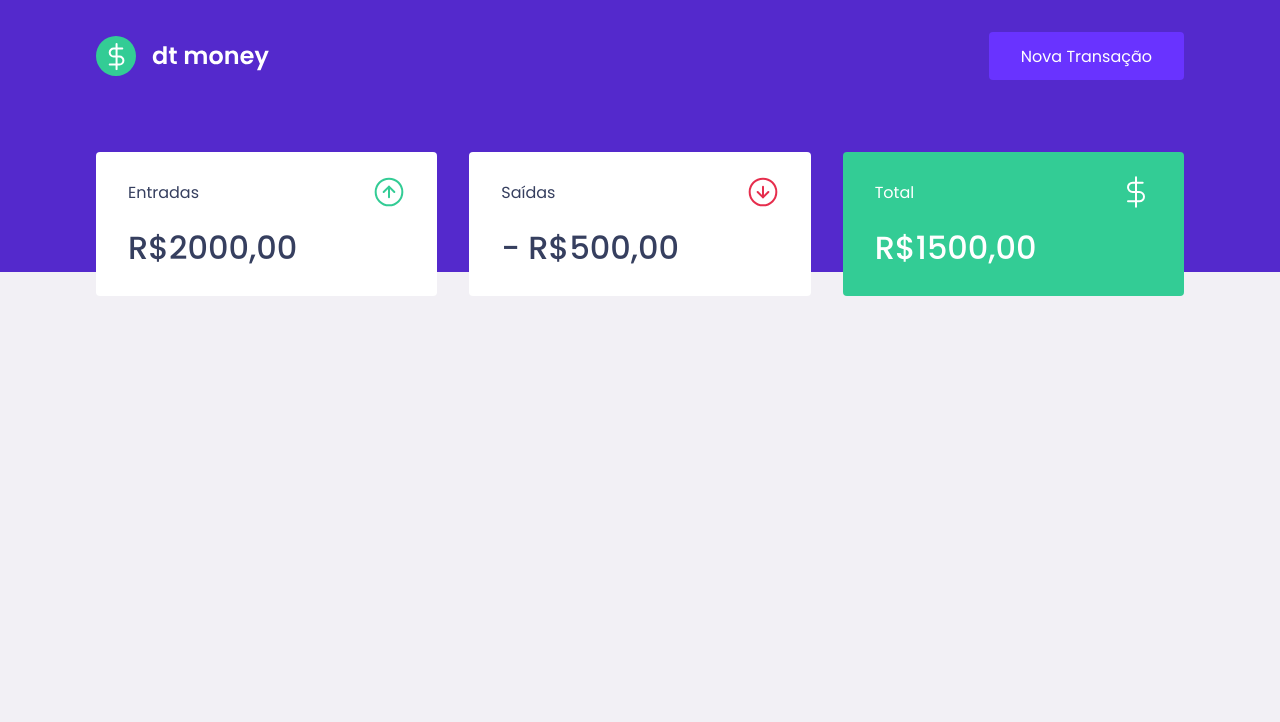
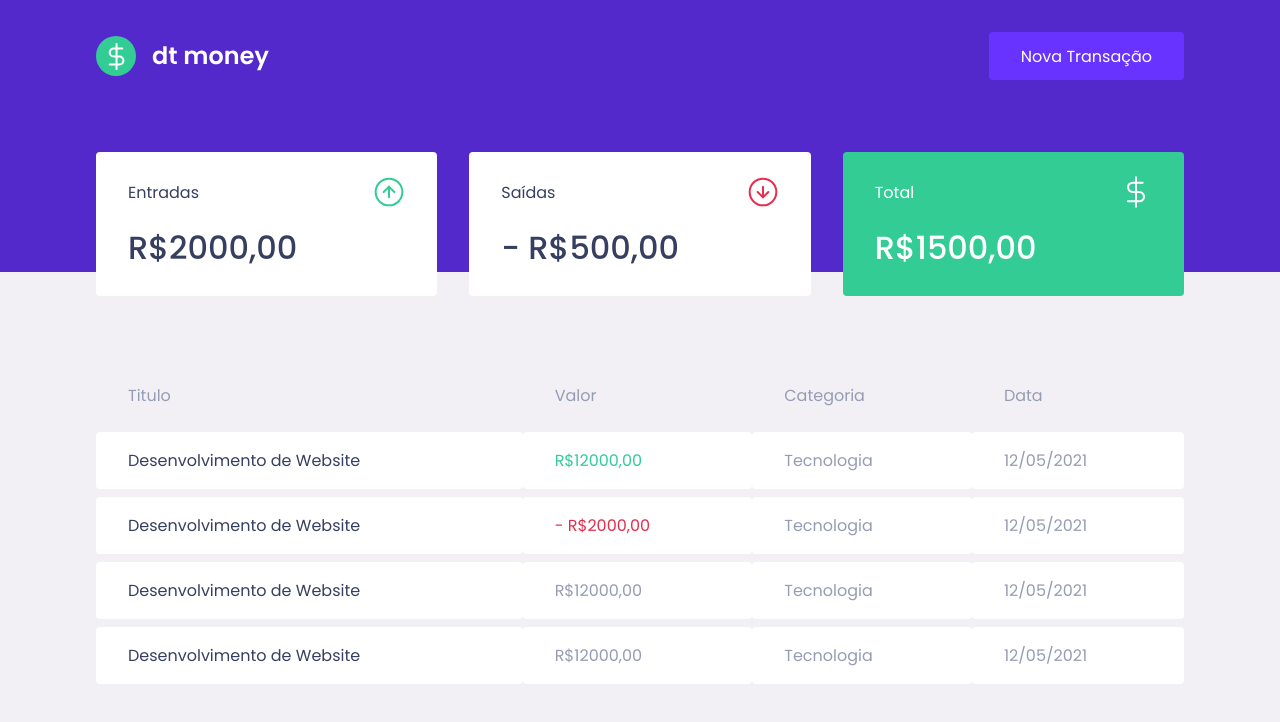
Before and after one commit to renatoschlogel/ignite-dtmoney, a React (Create React App) app: page / in a window 1280 px wide. Shown: the top 722 px of the page. Built offline with nearby package versions, Linux system fonts and the light colour scheme.

Commit message:
Criando o componente TransactionTable

```diff
--- a/src/components/Dashboard/dashboard.tsx
+++ b/src/components/Dashboard/dashboard.tsx
@@ -1,10 +1,12 @@
 import { Sumnary } from "../Sumnary/sumnary";
+import { TransactionTable } from "../TransactionTable/transactionTable";
 import { Container } from "./dashboard.styles";
 
 export function Dashboard(){
   return (
     <Container>
       <Sumnary />
+      <TransactionTable />
 
     </Container>
   );
--- /dev/null
+++ b/src/components/TransactionTable/transactionTable.styles.ts
@@ -0,0 +1,39 @@
+import styled from "styled-components";
+
+export const Container = styled.div`
+  margin-top: 4rem;
+
+  table {
+    width: 100%;
+    border-spacing: 0 0.5rem;
+
+    th {
+      color: var(--text-body);
+      font-weight: 400;
+      padding: 1rem 2rem;
+      text-align: left;
+      line-height: 1.5rem;
+    }
+
+    td {
+      padding: 1rem 2rem;
+      border: 0;
+      background: var(--shape);
+      font-weight: normal;
+      color: var(--text-body);
+      border-radius: 0.25rem;
+
+      &:first-child {
+        color: var(--text-title);
+      }
+
+      &.deposit {
+        color: var(--green);
+      }
+
+      &.withdraw {
+        color: var(--red)
+      }
+    }
+  }
+`;
--- /dev/null
+++ b/src/components/TransactionTable/transactionTable.tsx
@@ -0,0 +1,53 @@
+import { Container } from "./transactionTable.styles";
+
+export function TransactionTable () {
+  return (
+  <>
+    <Container>
+      <table>
+        <thead>
+          <tr>
+            <th>Titulo</th>
+            <th>Valor</th>
+            <th>Categoria</th>
+            <th>Data</th>
+          </tr>
+
+        </thead>
+
+        <tbody>
+          <tr>
+            <td>Desenvolvimento de Website</td>
+            <td className="deposit">R$12000,00</td>
+            <td>Tecnologia</td>
+            <td>12/05/2021</td>
+          </tr>
+
+          <tr>
+            <td>Desenvolvimento de Website</td>
+            <td className="withdraw">- R$2000,00</td>
+            <td>Tecnologia</td>
+            <td>12/05/2021</td>
+          </tr>
+
+          <tr>
+            <td>Desenvolvimento de Website</td>
+            <td>R$12000,00</td>
+            <td>Tecnologia</td>
+            <td>12/05/2021</td>
+          </tr>
+
+          <tr>
+            <td>Desenvolvimento de Website</td>
+            <td>R$12000,00</td>
+            <td>Tecnologia</td>
+            <td>12/05/2021</td>
+          </tr>
+
+        </tbody>
+
+      </table>
+    </Container>
+  </>
+  );
+}
```
